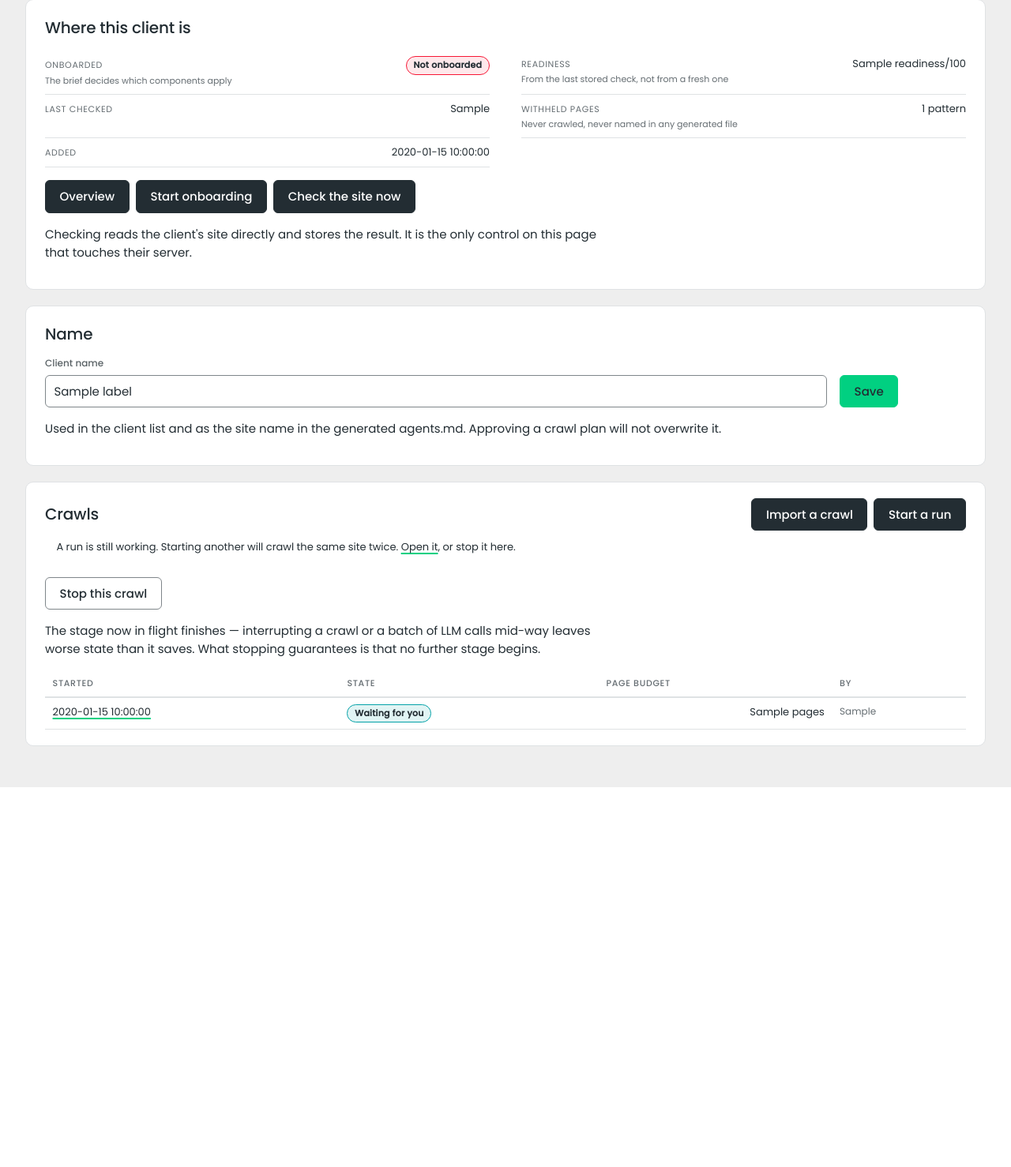
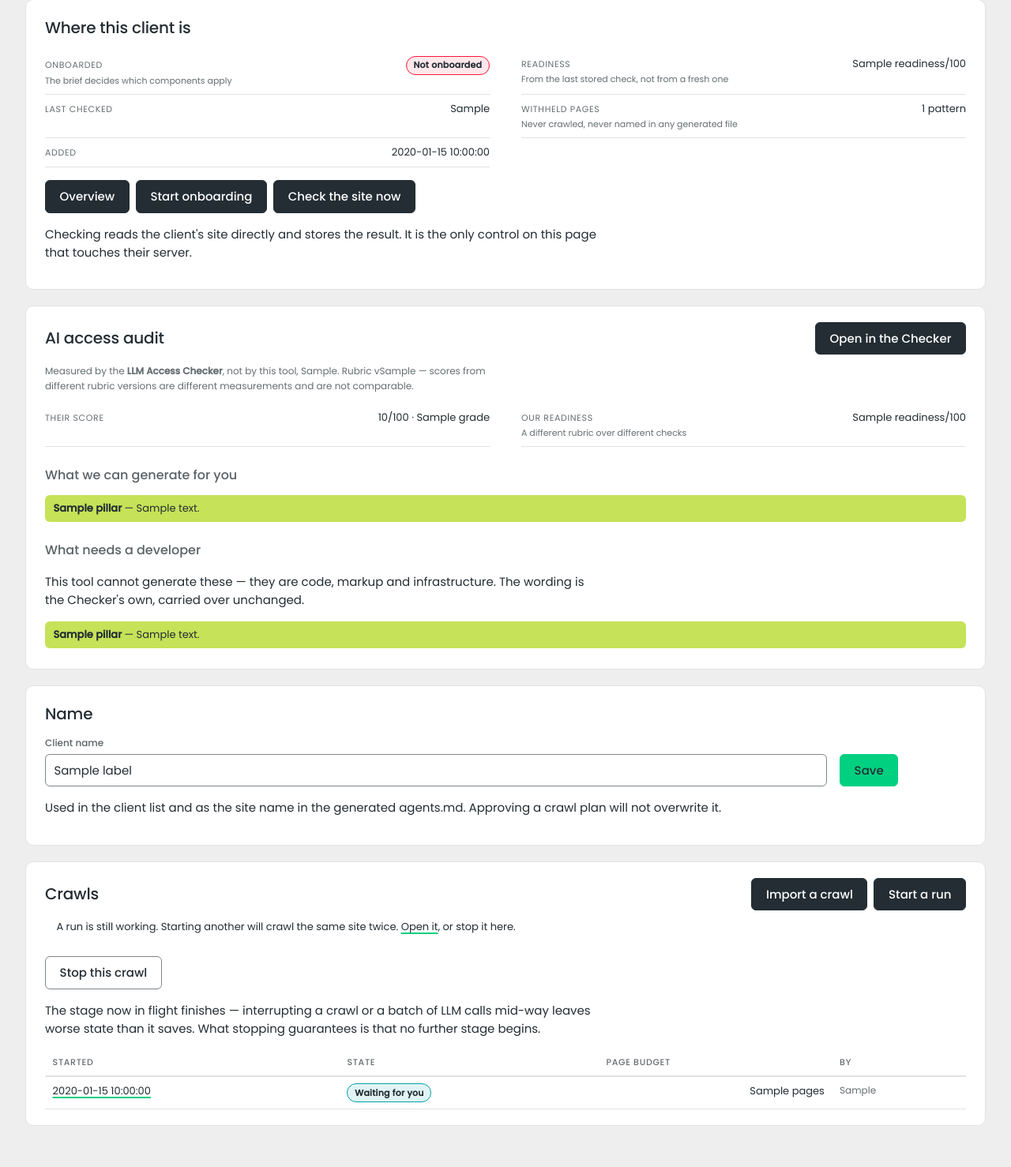
Before and after one commit to pm-rahulsengupta/prosperity-llmstxt-generator, a FastAPI app: template templates/client_settings.html in a window 1280 px wide. Shown: the part 325-1803 px from the top of the page at 79% size. Before the commit the page ends 1322 px from the top, so only its background shows below. Run offline with FastAPI, Linux system fonts and the light colour scheme; the template is opened without the code that fills it: most values are stand-ins (such as "Sample title", 1, 10 or a date in 2020); parts of the project's set-up code (start-up, migrations or seed data) failed here and were passed over; some libraries are stand-ins or nearby versions.

Commit message:
Show what the Checker found, beside what we found, without merging them
The panel on a client's profile. Two rules decide everything about it.

**Nothing on it was measured here.** It is a second opinion from a second
instrument and it says so throughout -- the line `probe_decided` draws between a
probe result and our own bookkeeping, applied to a second source. A stale
third-party claim rendered as our own live check is the worst thing this
integration could introduce.

**The two scores are never merged.** Ours is priority-weighted over the
components we checked; theirs is pillar-weighted over their rubric. Averaging
them would invent a number neither tool computed. They sit apart, each with its
source, its date and its rubric version -- the Checker refuses to trend scores
across versions, and a bare number invites exactly that comparison.

Findings render in two groups, because the Checker's rubric is far wider than
anything this tool can generate: Schema, JS rendering, interactivity and
citability are 65% of its weighted score and none is a file we produce. Those
become developer work carrying the Checker's own wording unchanged. One list
would imply the tool can fix everything it can see.

Two absences that must not read as passes: a client with no audit says so rather
than showing 0/100, and an audit with no recommendations says that is not the
same as a clean result.

Also closes the gap that let a missing import ship in the previous commit.
`_settings_context` renders the client profile and nothing called it -- the
render tests hand templates a hand-built fixture instead -- so a NameError in it
passed 1,226 tests and would have been a 500 on the page. Ruff caught that one.
The new test stubs at the repo boundary rather than faking a session, and was
verified to fail with the import removed again.

Rendered against nrma.com.au's real shape before shipping.

Co-Authored-By: Claude Opus 5 (1M context) <noreply@anthropic.com>

```diff
--- a/app/config.py
+++ b/app/config.py
@@ -139,6 +139,9 @@ class Settings(BaseSettings):
     # is what the route asks, so the check cannot be written the wrong way round
     # at the call site.
     audit_webhook_token: str = ""
+    # Where the LLM Access Checker lives, so a stored audit can link back to the
+    # report it came from. Display only -- nothing is fetched from it.
+    checker_url: str = ""
 
     # ----------------------------------------------------------------------
 
--- a/app/main.py
+++ b/app/main.py
@@ -58,6 +58,7 @@ from app.core.agents_doc import (
 from app.core.agents_render import render_agents_liquid, render_agents_md
 from app.core.ai_catalog import CONTENT_TYPE as CATALOG_TYPE
 from app.core.ai_catalog import build_catalog, render_catalog
+from app.core.audit_link import link_audit
 from app.core.bundle import (
     EFFORT_LABELS,
     EFFORT_OWNERS,
@@ -1443,6 +1444,9 @@ async def _settings_context(session: AsyncSession, user: User, domain: str, erro
     # queries every in-flight run -- reported one, and the delete guard refused
     # a delete the profile offered no way to unblock.
     unfinished = (await repo.unfinished_runs(session)).get(domain)
+
+    audit_row = await repo.latest_audit(session, domain)
+    audit_view = link_audit(audit_row.payload, domain=domain) if audit_row is not None else None
     return {
         "user": user,
         "domain": domain,
@@ -1456,6 +1460,13 @@ async def _settings_context(session: AsyncSession, user: User, domain: str, erro
         "answered_by": brief.answered_by,
         "embargoed_count": len(brief.embargoed),
         # -- the last check -------------------------------------------------
+        # The Checker's audit, if it has ever pushed one. `None` means never
+        # audited -- and the panel says so rather than rendering a zero, because
+        # a site nobody scored and a site that scored nothing are different
+        # findings.
+        "audit": audit_view,
+        "audited_ago": _ago(audit_row.audited_at) if audit_row is not None else "",
+        "checker_url": get_settings().checker_url,
         "readiness": readiness_from_dict(snapshot.readiness).score if snapshot else None,
         "checked_ago": _ago(snapshot.fetched_at) if snapshot else "",
         "is_stale": bool(snapshot and now - snapshot.fetched_at > timedelta(days=1)),
--- a/templates/client_settings.html
+++ b/templates/client_settings.html
@@ -91,6 +91,9 @@
         only control on this page that touches their server.
     </p>
 </div>
+
+{# -- what the Checker found ---------------------------------------------- #}
+{% include "partials/audit_panel.html" %}
 
 {# -- name ---------------------------------------------------------------- #}
 <div class="panel">
--- /dev/null
+++ b/templates/partials/audit_panel.html
@@ -0,0 +1,109 @@
+{# What the LLM Access Checker found, on the client's profile.
+
+   Two rules govern everything here.
+
+   **Nothing on this panel was measured by this tool.** It is a second opinion
+   from a second instrument, and it is labelled as one throughout -- the same
+   line `probe_decided` draws between a probe result and our own bookkeeping,
+   applied to a second source. A stale third-party claim rendered as our own
+   live check is the worst thing this integration could introduce.
+
+   **The two scores are never merged.** Ours is priority-weighted over the
+   components we checked; theirs is pillar-weighted over their own rubric. They
+   are different measurements wearing the same unit, which is exactly what the
+   Checker's own methodology says about its rubric versions. So they sit apart,
+   each with its source and its date, and the panel never averages them. #}
+
+<div class="panel">
+    <div class="spread">
+        <h2>AI access audit</h2>
+        {% if audit and checker_url %}
+        <a class="button" href="{{ checker_url }}" target="_blank" rel="noopener">
+            Open in the Checker
+        </a>
+        {% endif %}
+    </div>
+
+    {% if not audit %}
+    {# Never audited is not a score of zero, and must not read as one. #}
+    <p class="muted">
+        No audit has been received for {{ domain }}. Run one in the LLM Access
+        Checker and it will appear here on its own &mdash; nothing needs copying
+        between the two tools.
+    </p>
+    {% else %}
+    <p class="muted">
+        Measured by the <strong>LLM Access Checker</strong>, not by this tool
+        {%- if audited_ago %}, {{ audited_ago }}{% endif %}.
+        {%- if audit.rubric_version %}
+        Rubric v{{ audit.rubric_version }} &mdash; scores from different rubric
+        versions are different measurements and are not comparable.
+        {%- endif %}
+    </p>
+
+    <div class="facts">
+        <div class="fact">
+            <div class="fact-key">Their score</div>
+            <div class="fact-value">
+                {% if audit.overall_score is not none %}
+                {{ audit.overall_score }}/100{% if audit.grade %} &middot; {{ audit.grade }}{% endif %}
+                {% else %}<span class="muted">Not scored</span>{% endif %}
+            </div>
+        </div>
+        <div class="fact">
+            <div class="fact-key">
+                Our readiness
+                <span class="fact-hint">A different rubric over different checks</span>
+            </div>
+            <div class="fact-value">
+                {% if readiness is not none %}{{ readiness }}/100
+                {% else %}<span class="muted">Never checked</span>{% endif %}
+            </div>
+        </div>
+    </div>
+
+    {% if audit.findings %}
+    {# The split is the point of this panel. The Checker's rubric is far wider
+       than anything this tool can generate: Schema, JS rendering, interactivity
+       and citability are 65% of its weighted score and none of them is a file
+       we produce. Showing the two groups apart is what stops the tool implying
+       it can fix everything it can see. #}
+    <h3>What we can generate for you</h3>
+    {% if audit.actionable %}
+    <ul class="notes">
+        {% for finding in audit.actionable %}
+        <li class="{{ 'error' if finding.is_error else '' }}">
+            <strong>{{ finding.pillar }}</strong> &mdash; {{ finding.text }}
+        </li>
+        {% endfor %}
+    </ul>
+    {% else %}
+    <p class="muted">
+        Nothing in this audit is something this tool produces a file for.
+    </p>
+    {% endif %}
+
+    <h3>What needs a developer</h3>
+    {% if audit.for_developer %}
+    <p class="hint">
+        This tool cannot generate these &mdash; they are code, markup and
+        infrastructure. The wording is the Checker's own, carried over unchanged.
+    </p>
+    <ul class="notes">
+        {% for finding in audit.for_developer %}
+        <li class="{{ 'error' if finding.is_error else '' }}">
+            <strong>{{ finding.pillar }}</strong> &mdash; {{ finding.text }}
+        </li>
+        {% endfor %}
+    </ul>
+    {% else %}
+    <p class="muted">Nothing outstanding that needs a developer.</p>
+    {% endif %}
+    {% else %}
+    <p class="muted">
+        The audit recorded no recommendations. That is not the same as a clean
+        result &mdash; check the report itself.
+    </p>
+    {% endif %}
+    {% endif %}
+</div>
```
Also changed, not shown: tests/test_audit_ingest.py (+75 -0 lines), tests/test_audit_link.py (+85 -0 lines), tests/test_nav.py (+4 -0 lines), 1 other file.
